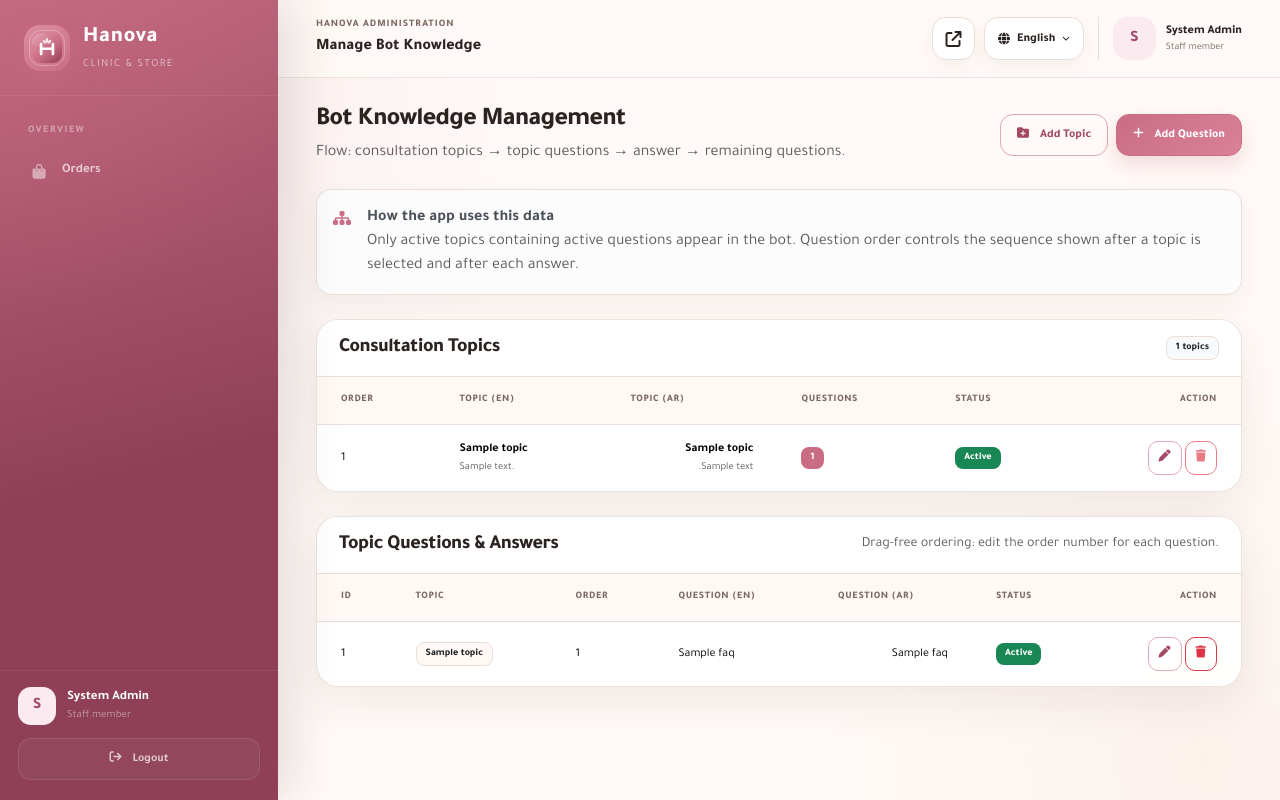
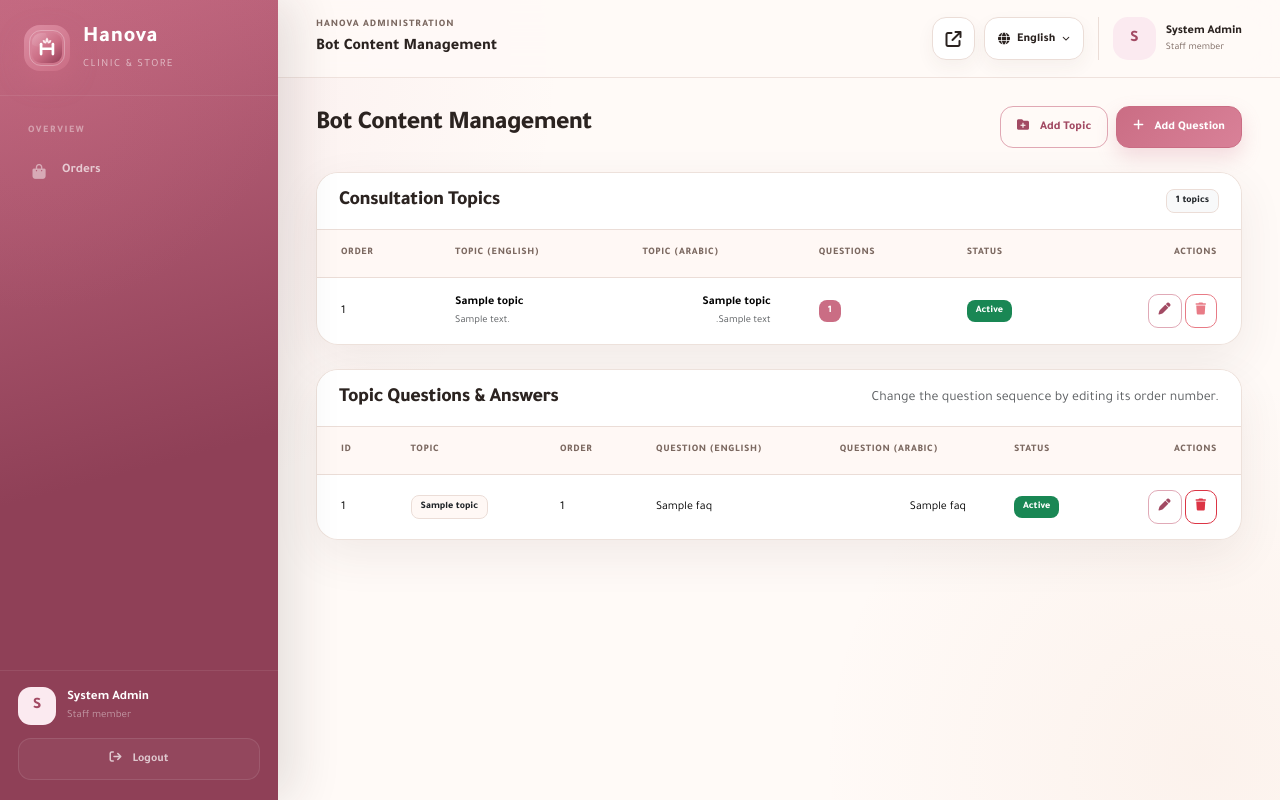
Before and after one commit to RazanKhoulani/hanova-app, a Laravel app: page /admin/faqs in a window 1280 px wide. Run offline with Laravel 12, Linux system fonts and the light colour scheme; a user stored in the database is signed in; data comes from the database, SQL or seed files in the repository; tables that the repository leaves empty hold one stand-in row (values such as "Sample post"); parts of the project's set-up code (start-up, migrations or seed data) failed here and were passed over.

Commit message:
Localize bot knowledge dashboard

```diff
--- a/laravel-medical-ecommerce/app/Http/Controllers/Admin/FaqController.php
+++ b/laravel-medical-ecommerce/app/Http/Controllers/Admin/FaqController.php
@@ -41,14 +41,14 @@ class FaqController extends Controller
 
         Faq::create($data);
 
-        return back()->with('success', 'FAQ added successfully');
+        return back()->with('success', __('admin.question_added_successfully'));
     }
 
     public function destroy($id)
     {
         Faq::findOrFail($id)->delete();
 
-        return back()->with('success', 'FAQ deleted successfully');
+        return back()->with('success', __('admin.question_deleted_successfully'));
     }
 
     public function update(Request $request, $id)
@@ -68,7 +68,7 @@ class FaqController extends Controller
 
         $faq->update($data);
 
-        return back()->with('success', 'FAQ updated successfully');
+        return back()->with('success', __('admin.question_updated_successfully'));
     }
 
     private function normalizeKeywords(?string $keywords): ?string
--- a/laravel-medical-ecommerce/lang/en/admin.php
+++ b/laravel-medical-ecommerce/lang/en/admin.php
@@ -88,4 +88,59 @@ return [
     'password_placeholder' => 'Enter your password',
     'remember_me' => 'Remember me',
     'login' => 'Log in',
+    'bot_knowledge_management' => 'Bot Content Management',
+    'add_topic' => 'Add Topic',
+    'add_question' => 'Add Question',
+    'consultation_topics' => 'Consultation Topics',
+    'topics_count' => ':count topics',
+    'order' => 'Order',
+    'topic_en' => 'Topic (English)',
+    'topic_ar' => 'Topic (Arabic)',
+    'questions' => 'Questions',
+    'status' => 'Status',
+    'action' => 'Actions',
+    'active' => 'Active',
+    'inactive' => 'Inactive',
+    'edit_topic' => 'Edit topic',
+    'delete_topic' => 'Delete topic',
+    'add_first_topic' => 'Add the first consultation topic before adding questions.',
+    'topic_questions_answers' => 'Topic Questions & Answers',
+    'question_order_hint' => 'Change the question sequence by editing its order number.',
+    'id' => 'ID',
+    'topic' => 'Topic',
+    'question_en' => 'Question (English)',
+    'question_ar' => 'Question (Arabic)',
+    'unassigned' => 'Unassigned',
+    'edit_question' => 'Edit question',
+    'delete_question' => 'Delete question',
+    'no_questions_found' => 'No questions found.',
+    'edit_consultation_topic' => 'Edit Consultation Topic',
+    'cancel' => 'Cancel',
+    'save_topic' => 'Save Topic',
+    'edit_question_answer' => 'Edit Question & Answer',
+    'save_question' => 'Save Question',
+    'add_consultation_topic' => 'Add Consultation Topic',
+    'add_question_answer' => 'Add Question & Answer',
+    'topic_name_en' => 'Topic name (English)',
+    'topic_name_ar' => 'Topic name (Arabic)',
+    'description_en' => 'Description (English)',
+    'description_ar' => 'Description (Arabic)',
+    'display_order' => 'Display order',
+    'show_topic_in_app' => 'Show this topic in the app',
+    'consultation_topic' => 'Consultation topic',
+    'select_topic' => 'Select topic',
+    'question_order_in_topic' => 'Question order in topic',
+    'answer_en' => 'Answer (English)',
+    'answer_ar' => 'Answer (Arabic)',
+    'keywords_bilingual' => 'Keywords in Arabic and English, separated by commas',
+    'keywords_placeholder' => 'e.g. acne, hormones, حبوب, هرمونات',
+    'keywords_hint' => 'Keywords are used only when the user types a free-form question.',
+    'show_question_in_bot' => 'Show this question in its topic and allow the bot to answer it',
+    'question_added_successfully' => 'Question added successfully.',
+    'question_deleted_successfully' => 'Question deleted successfully.',
+    'question_updated_successfully' => 'Question updated successfully.',
+    'topic_added_successfully' => 'Consultation topic added successfully.',
+    'topic_updated_successfully' => 'Consultation topic updated successfully.',
+    'topic_deleted_successfully' => 'Consultation topic deleted successfully.',
+    'topic_has_questions' => 'Move or delete the questions in this topic before deleting it.',
 ];
--- a/laravel-medical-ecommerce/resources/views/admin/faqs/index.blade.php
+++ b/laravel-medical-ecommerce/resources/views/admin/faqs/index.blade.php
@@ -1,19 +1,18 @@
 @extends('admin.layout.app')
 
-@section('title', 'Manage Bot Knowledge')
+@section('title', __('admin.bot_knowledge_management'))
 
 @section('content')
 <div class="d-flex flex-wrap justify-content-between align-items-center gap-3 mb-4">
     <div>
-        <h2 class="mb-1">Bot Knowledge Management</h2>
-        <p class="text-muted mb-0">Flow: consultation topics → topic questions → answer → remaining questions.</p>
+        <h2 class="mb-1">{{ __('admin.bot_knowledge_management') }}</h2>
     </div>
     <div class="d-flex gap-2">
         <button type="button" class="btn btn-outline-primary" data-bs-toggle="modal" data-bs-target="#addTopicModal">
-            <i class="fas fa-folder-plus me-2"></i> Add Topic
+            <i class="fas fa-folder-plus me-2"></i> {{ __('admin.add_topic') }}
         </button>
         <button type="button" class="btn btn-primary" data-bs-toggle="modal" data-bs-target="#addFaqModal" @disabled($topics->isEmpty())>
-            <i class="fas fa-plus me-2"></i> Add Question
+            <i class="fas fa-plus me-2"></i> {{ __('admin.add_question') }}
         </button>
     </div>
 </div>
@@ -28,30 +27,26 @@
     </div>
 @endif
 
-<div class="alert alert-light border d-flex align-items-start gap-3 mb-4">
-    <i class="fas fa-sitemap text-primary mt-1"></i>
-    <div>
-        <strong>How the app uses this data</strong>
-        <div class="text-muted">Only active topics containing active questions appear in the bot. Question order controls the sequence shown after a topic is selected and after each answer.</div>
-    </div>
-</div>
+@if(session('error'))
+    <div class="alert alert-danger">{{ session('error') }}</div>
+@endif
 
 <div class="card shadow-sm mb-4">
     <div class="card-header bg-white d-flex justify-content-between align-items-center py-3">
-        <h5 class="mb-0">Consultation Topics</h5>
-        <span class="badge bg-light text-dark border">{{ $topics->count() }} topics</span>
+        <h5 class="mb-0">{{ __('admin.consultation_topics') }}</h5>
+        <span class="badge bg-light text-dark border">{{ __('admin.topics_count', ['count' => $topics->count()]) }}</span>
     </div>
     <div class="card-body p-0">
         <div class="table-responsive">
             <table class="table table-hover mb-0">
                 <thead class="bg-light">
                     <tr>
-                        <th class="border-0 px-4 py-3">Order</th>
-                        <th class="border-0 px-4 py-3">Topic (EN)</th>
-                        <th class="border-0 px-4 py-3">Topic (AR)</th>
-                        <th class="border-0 px-4 py-3">Questions</th>
-                        <th class="border-0 px-4 py-3">Status</th>
-                        <th class="border-0 px-4 py-3 text-end">Action</th>
+                        <th class="border-0 px-4 py-3">{{ __('admin.order') }}</th>
+                        <th class="border-0 px-4 py-3">{{ __('admin.topic_en') }}</th>
+                        <th class="border-0 px-4 py-3">{{ __('admin.topic_ar') }}</th>
+                        <th class="border-0 px-4 py-3">{{ __('admin.questions') }}</th>
+                        <th class="border-0 px-4 py-3">{{ __('admin.status') }}</th>
+                        <th class="border-0 px-4 py-3 text-end">{{ __('admin.action') }}</th>
                     </tr>
                 </thead>
                 <tbody>
@@ -69,24 +64,24 @@
                             <td class="align-middle px-4"><span class="badge bg-primary">{{ $topic->faqs_count }}</span></td>
                             <td class="align-middle px-4">
                                 <span class="badge {{ $topic->is_active ? 'bg-success' : 'bg-secondary' }}">
-                                    {{ $topic->is_active ? 'Active' : 'Inactive' }}
+                                    {{ $topic->is_active ? __('admin.active') : __('admin.inactive') }}
                                 </span>
                             </td>
                             <td class="align-middle px-4 text-end text-nowrap">
-                                <button type="button" class="btn btn-sm btn-outline-primary" title="Edit topic" data-bs-toggle="modal" data-bs-target="#editTopicModal{{ $topic->id }}">
+                                <button type="button" class="btn btn-sm btn-outline-primary" title="{{ __('admin.edit_topic') }}" data-bs-toggle="modal" data-bs-target="#editTopicModal{{ $topic->id }}">
                                     <i class="fas fa-pen"></i>
                                 </button>
                                 <form action="{{ route('admin.faq-topics.destroy', $topic) }}" method="POST" class="d-inline delete-confirm">
                                     @csrf
                                     @method('DELETE')
-                                    <button type="submit" class="btn btn-sm btn-outline-danger" title="Delete topic" @disabled($topic->faqs_count > 0)>
+                                    <button type="submit" class="btn btn-sm btn-outline-danger" title="{{ __('admin.delete_topic') }}" @disabled($topic->faqs_count > 0)>
                                         <i class="fas fa-trash"></i>
                                     </button>
                                 </form>
                             </td>
                         </tr>
                     @empty
-                        <tr><td colspan="6" class="text-center py-4 text-muted">Add the first consultation topic before adding questions.</td></tr>
+                        <tr><td colspan="6" class="text-center py-4 text-muted">{{ __('admin.add_first_topic') }}</td></tr>
                     @endforelse
                 </tbody>
             </table>
@@ -96,21 +91,21 @@
 
 <div class="card shadow-sm">
     <div class="card-header bg-white d-flex justify-content-between align-items-center py-3">
-        <h5 class="mb-0">Topic Questions & Answers</h5>
-        <span class="text-muted small">Drag-free ordering: edit the order number for each question.</span>
+        <h5 class="mb-0">{{ __('admin.topic_questions_answers') }}</h5>
+        <span class="text-muted small">{{ __('admin.question_order_hint') }}</span>
     </div>
     <div class="card-body p-0">
         <div class="table-responsive">
             <table class="table table-hover mb-0">
                 <thead class="bg-light">
                     <tr>
-                        <th class="border-0 px-4 py-3">ID</th>
-                        <th class="border-0 px-4 py-3">Topic</th>
-                        <th class="border-0 px-4 py-3">Order</th>
-                        <th class="border-0 px-4 py-3">Question (EN)</th>
-                        <th class="border-0 px-4 py-3">Question (AR)</th>
-                        <th class="border-0 px-4 py-3">Status</th>
-                        <th class="border-0 px-4 py-3 text-end">Action</th>
+                        <th class="border-0 px-4 py-3">{{ __('admin.id') }}</th>
+                        <th class="border-0 px-4 py-3">{{ __('admin.topic') }}</th>
+                        <th class="border-0 px-4 py-3">{{ __('admin.order') }}</th>
+                        <th class="border-0 px-4 py-3">{{ __('admin.question_en') }}</th>
+                        <th class="border-0 px-4 py-3">{{ __('admin.question_ar') }}</th>
+                        <th class="border-0 px-4 py-3">{{ __('admin.status') }}</th>
+                        <th class="border-0 px-4 py-3 text-end">{{ __('admin.action') }}</th>
                     </tr>
                 </thead>
                 <tbody>
@@ -121,7 +116,7 @@
                                 @if($faq->topic)
                                     <span class="badge bg-light text-dark border">{{ $faq->topic->name_en }}</span>
                                 @else
-                                    <span class="badge bg-warning text-dark">Unassigned</span>
+                                    <span class="badge bg-warning text-dark">{{ __('admin.unassigned') }}</span>
                                 @endif
                             </td>
                             <td class="align-middle px-4">{{ $faq->sort_order }}</td>
@@ -129,24 +124,24 @@
                             <td class="align-middle px-4 text-truncate" style="max-width: 260px;" title="{{ $faq->question_ar }}" dir="rtl">{{ $faq->question_ar }}</td>
                             <td class="align-middle px-4">
                                 <span class="badge {{ $faq->is_active ? 'bg-success' : 'bg-secondary' }}">
-                                    {{ $faq->is_active ? 'Active' : 'Inactive' }}
+                                    {{ $faq->is_active ? __('admin.active') : __('admin.inactive') }}
                                 </span>
                             </td>
                             <td class="align-middle px-4 text-end text-nowrap">
-                                <button type="button" class="btn btn-sm btn-outline-primary" title="Edit question" data-bs-toggle="modal" data-bs-target="#editFaqModal{{ $faq->id }}">
+                                <button type="button" class="btn btn-sm btn-outline-primary" title="{{ __('admin.edit_question') }}" data-bs-toggle="modal" data-bs-target="#editFaqModal{{ $faq->id }}">
                                     <i class="fas fa-pen"></i>
                                 </button>
                                 <form action="{{ route('admin.faqs.destroy', $faq) }}" method="POST" class="d-inline delete-confirm">
                                     @csrf
                                     @method('DELETE')
-                                    <button type="submit" class="btn btn-sm btn-outline-danger" title="Delete question">
+                                    <button type="submit" class="btn btn-sm btn-outline-danger" title="{{ __('admin.delete_question') }}">
                                         <i class="fas fa-trash"></i>
                                     </button>
                                 </form>
                             </td>
                         </tr>
                     @empty
-                        <tr><td colspan="7" class="text-center py-5 text-muted">No questions found.</td></tr>
+                        <tr><td colspan="7" class="text-center py-5 text-muted">{{ __('admin.no_questions_found') }}</td></tr>
                     @endforelse
                 </tbody>
             </table>
@@ -165,15 +160,15 @@
                 @csrf
                 @method('PUT')
                 <div class="modal-header">
-                    <h5 class="modal-title">Edit Consultation Topic</h5>
+                    <h5 class="modal-title">{{ __('admin.edit_consultation_topic') }}</h5>
                     <button type="button" class="btn-close" data-bs-dismiss="modal"></button>
                 </div>
                 <div class="modal-body">
                     @include('admin.faqs.partials.topic-fields', ['topic' => $topic])
                 </div>
                 <div class="modal-footer">
-                    <button type="button" class="btn btn-secondary" data-bs-dismiss="modal">Cancel</button>
-                    <button type="submit" class="btn btn-primary">Save Topic</button>
+                    <button type="button" class="btn btn-secondary" data-bs-dismiss="modal">{{ __('admin.cancel') }}</button>
+                    <button type="submit" class="btn btn-primary">{{ __('admin.save_topic') }}</button>
                 </div>
             </form>
         </div>
@@ -189,15 +184,15 @@
                 @csrf
                 @method('PUT')
                 <div class="modal-header">
-                    <h5 class="modal-title">Edit Question & Answer</h5>
+                    <h5 class="modal-title">{{ __('admin.edit_question_answer') }}</h5>
                     <button type="button" class="btn-close" data-bs-dismiss="modal"></button>
                 </div>
                 <div class="modal-body">
                     @include('admin.faqs.partials.faq-fields', ['faq' => $faq, 'topics' => $topics])
                 </div>
                 <div class="modal-footer">
-                    <button type="button" class="btn btn-secondary" data-bs-dismiss="modal">Cancel</button>
-                    <button type="submit" class="btn btn-primary">Save Question</button>
+                    <button type="button" class="btn btn-secondary" data-bs-dismiss="modal">{{ __('admin.cancel') }}</button>
+                    <button type="submit" class="btn btn-primary">{{ __('admin.save_question') }}</button>
                 </div>
             </form>
         </div>
@@ -211,15 +206,15 @@
             <form action="{{ route('admin.faq-topics.store') }}" method="POST">
                 @csrf
                 <div class="modal-header">
-                    <h5 class="modal-title">Add Consultation Topic</h5>
+                    <h5 class="modal-title">{{ __('admin.add_consultation_topic') }}</h5>
                     <button type="button" class="btn-close" data-bs-dismiss="modal"></button>
                 </div>
                 <div class="modal-body">
                     @include('admin.faqs.partials.topic-fields', ['topic' => null])
                 </div>
                 <div class="modal-footer">
-                    <button type="button" class="btn btn-secondary" data-bs-dismiss="modal">Cancel</button>
-                    <button type="submit" class="btn btn-primary">Add Topic</button>
+                    <button type="button" class="btn btn-secondary" data-bs-dismiss="modal">{{ __('admin.cancel') }}</button>
+                    <button type="submit" class="btn btn-primary">{{ __('admin.add_topic') }}</button>
                 </div>
             </form>
         </div>
@@ -232,15 +227,15 @@
             <form action="{{ route('admin.faqs.store') }}" method="POST">
                 @csrf
                 <div class="modal-header">
-                    <h5 class="modal-title">Add Question & Answer</h5>
+                    <h5 class="modal-title">{{ __('admin.add_question_answer') }}</h5>
                     <button type="button" class="btn-close" data-bs-dismiss="modal"></button>
                 </div>
                 <div class="modal-body">
                     @include('admin.faqs.partials.faq-fields', ['faq' => null, 'topics' => $topics])
                 </div>
                 <div class="modal-footer">
-                    <button type="button" class="btn btn-secondary" data-bs-dismiss="modal">Cancel</button>
-                    <button type="submit" class="btn btn-primary">Add Question</button>
+                    <button type="button" class="btn btn-secondary" data-bs-dismiss="modal">{{ __('admin.cancel') }}</button>
+                    <button type="submit" class="btn btn-primary">{{ __('admin.add_question') }}</button>
                 </div>
             </form>
         </div>
--- a/laravel-medical-ecommerce/resources/views/admin/faqs/partials/faq-fields.blade.php
+++ b/laravel-medical-ecommerce/resources/views/admin/faqs/partials/faq-fields.blade.php
@@ -1,8 +1,8 @@
 <div class="row">
     <div class="col-md-8 mb-3">
-        <label class="form-label">Consultation topic</label>
+        <label class="form-label">{{ __('admin.consultation_topic') }}</label>
         <select class="form-select" name="faq_topic_id" required>
-            <option value="">Select topic</option>
+            <option value="">{{ __('admin.select_topic') }}</option>
             @foreach($topics as $topicOption)
                 <option value="{{ $topicOption->id }}" @selected((string) old('faq_topic_id', $faq?->faq_topic_id) === (string) $topicOption->id)>
                     {{ $topicOption->sort_order }} — {{ $topicOption->name_en }} / {{ $topicOption->name_ar }}
@@ -11,37 +11,37 @@
         </select>
     </div>
     <div class="col-md-4 mb-3">
-        <label class="form-label">Question order in topic</label>
+        <label class="form-label">{{ __('admin.question_order_in_topic') }}</label>
         <input type="number" class="form-control" name="sort_order" min="0" max="9999" value="{{ old('sort_order', $faq?->sort_order ?? 0) }}" required>
     </div>
 </div>
 <div class="row">
     <div class="col-md-6 mb-3">
-        <label class="form-label">Question (English)</label>
+        <label class="form-label">{{ __('admin.question_en') }}</label>
         <input type="text" class="form-control" name="question_en" value="{{ old('question_en', $faq?->question_en) }}" required>
     </div>
     <div class="col-md-6 mb-3">
-        <label class="form-label">السؤال (العربية)</label>
+        <label class="form-label">{{ __('admin.question_ar') }}</label>
         <input type="text" class="form-control" name="question_ar" value="{{ old('question_ar', $faq?->question_ar) }}" required dir="rtl">
     </div>
 </div>
 <div class="row">
     <div class="col-md-6 mb-3">
-        <label class="form-label">Answer (English)</label>
+        <label class="form-label">{{ __('admin.answer_en') }}</label>
         <textarea class="form-control" name="answer_en" rows="5" required>{{ old('answer_en', $faq?->answer_en) }}</textarea>
     </div>
     <div class="col-md-6 mb-3">
-        <label class="form-label">الجواب (العربية)</label>
+        <label class="form-label">{{ __('admin.answer_ar') }}</label>
         <textarea class="form-control" name="answer_ar" rows="5" required dir="rtl">{{ old('answer_ar', $faq?->answer_ar) }}</textarea>
     </div>
 </div>
 <div class="mb-3">
-    <label class="form-label">Keywords (Arabic and English, comma separated)</label>
-    <input type="text" class="form-control" name="keywords" value="{{ old('keywords', $faq?->keywords) }}" placeholder="e.g. acne, hormones, حبوب, هرمونات">
-    <div class="form-text">Keywords are used only when the user types a free-form question.</div>
+    <label class="form-label">{{ __('admin.keywords_bilingual') }}</label>
+    <input type="text" class="form-control" name="keywords" value="{{ old('keywords', $faq?->keywords) }}" placeholder="{{ __('admin.keywords_placeholder') }}">
+    <div class="form-text">{{ __('admin.keywords_hint') }}</div>
 </div>
 <div class="form-check form-switch">
     <input type="hidden" name="is_active" value="0">
     <input class="form-check-input" type="checkbox" role="switch" name="is_active" value="1" id="faqActive{{ $faq?->id ?? 'New' }}" @checked(old('is_active', $faq?->is_active ?? true))>
-    <label class="form-check-label" for="faqActive{{ $faq?->id ?? 'New' }}">Show this question in its topic and allow the bot to answer it</label>
+    <label class="form-check-label" for="faqActive{{ $faq?->id ?? 'New' }}">{{ __('admin.show_question_in_bot') }}</label>
 </div>
--- a/laravel-medical-ecommerce/resources/views/admin/faqs/partials/topic-fields.blade.php
+++ b/laravel-medical-ecommerce/resources/views/admin/faqs/partials/topic-fields.blade.php
@@ -1,33 +1,33 @@
 <div class="row">
     <div class="col-md-6 mb-3">
-        <label class="form-label">Topic name (English)</label>
+        <label class="form-label">{{ __('admin.topic_name_en') }}</label>
         <input type="text" class="form-control" name="name_en" value="{{ old('name_en', $topic?->name_en) }}" required>
     </div>
     <div class="col-md-6 mb-3">
-        <label class="form-label">اسم الموضوع (العربية)</label>
+        <label class="form-label">{{ __('admin.topic_name_ar') }}</label>
         <input type="text" class="form-control" name="name_ar" value="{{ old('name_ar', $topic?->name_ar) }}" required dir="rtl">
     </div>
 </div>
 <div class="row">
     <div class="col-md-6 mb-3">
-        <label class="form-label">Description (English)</label>
+        <label class="form-label">{{ __('admin.description_en') }}</label>
         <textarea class="form-control" name="description_en" rows="3">{{ old('description_en', $topic?->description_en) }}</textarea>
     </div>
     <div class="col-md-6 mb-3">
-        <label class="form-label">الوصف (العربية)</label>
+        <label class="form-label">{{ __('admin.description_ar') }}</label>
         <textarea class="form-control" name="description_ar" rows="3" dir="rtl">{{ old('description_ar', $topic?->description_ar) }}</textarea>
     </div>
 </div>
 <div class="row align-items-center">
     <div class="col-md-4 mb-3">
-        <label class="form-label">Display order</label>
+        <label class="form-label">{{ __('admin.display_order') }}</label>
         <input type="number" class="form-control" name="sort_order" min="0" max="9999" value="{{ old('sort_order', $topic?->sort_order ?? 0) }}" required>
     </div>
     <div class="col-md-8 mb-3 pt-md-4">
         <div class="form-check form-switch">
             <input type="hidden" name="is_active" value="0">
             <input class="form-check-input" type="checkbox" role="switch" name="is_active" value="1" id="topicActive{{ $topic?->id ?? 'New' }}" @checked(old('is_active', $topic?->is_active ?? true))>
-            <label class="form-check-label" for="topicActive{{ $topic?->id ?? 'New' }}">Show this topic in the app</label>
+            <label class="form-check-label" for="topicActive{{ $topic?->id ?? 'New' }}">{{ __('admin.show_topic_in_app') }}</label>
         </div>
     </div>
 </div>
```
Also changed, not shown: laravel-medical-ecommerce/app/Http/Controllers/Admin/FaqTopicController.php (+4 -4 lines), laravel-medical-ecommerce/lang/ar/admin.php (+55 -0 lines).
